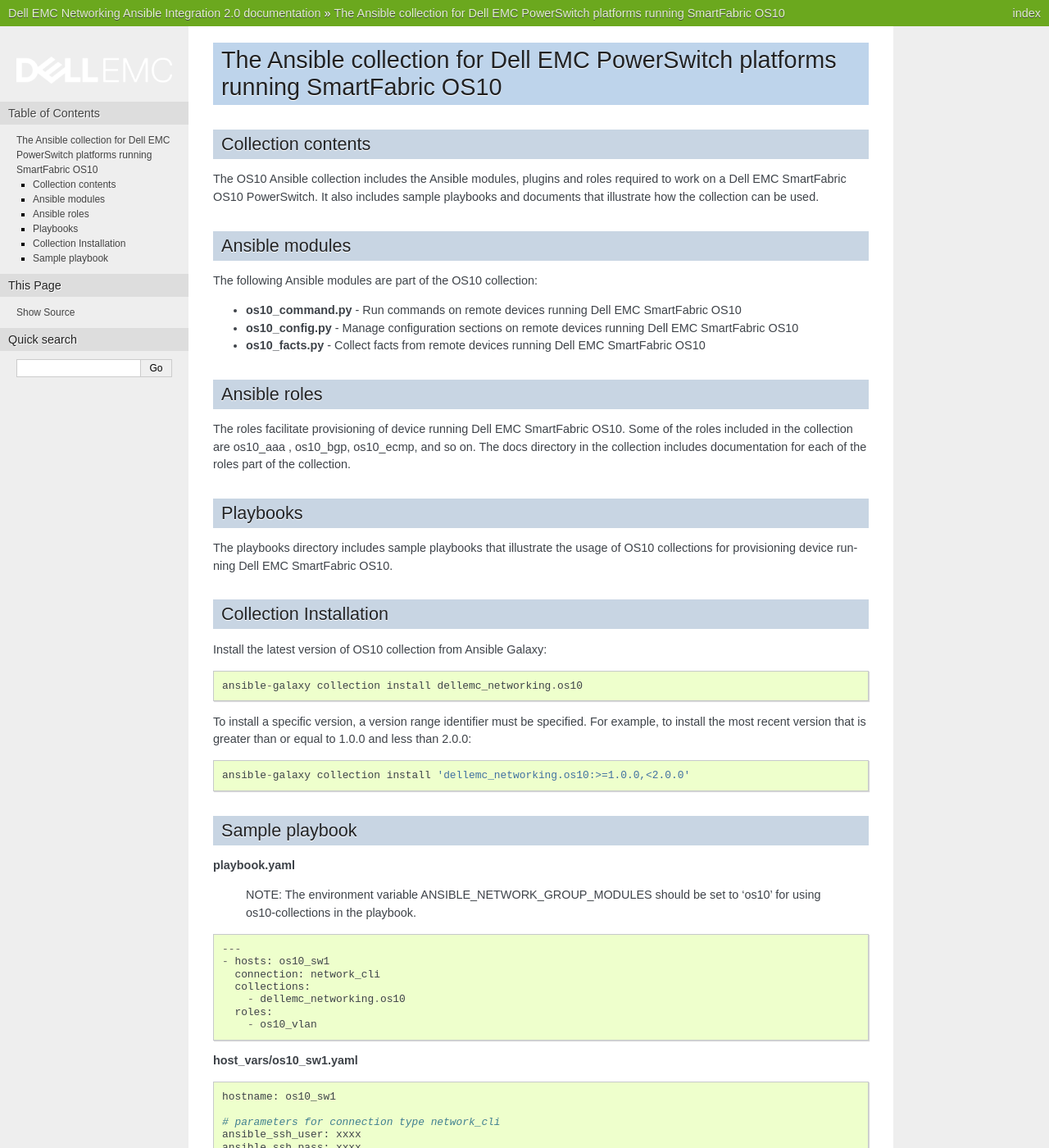
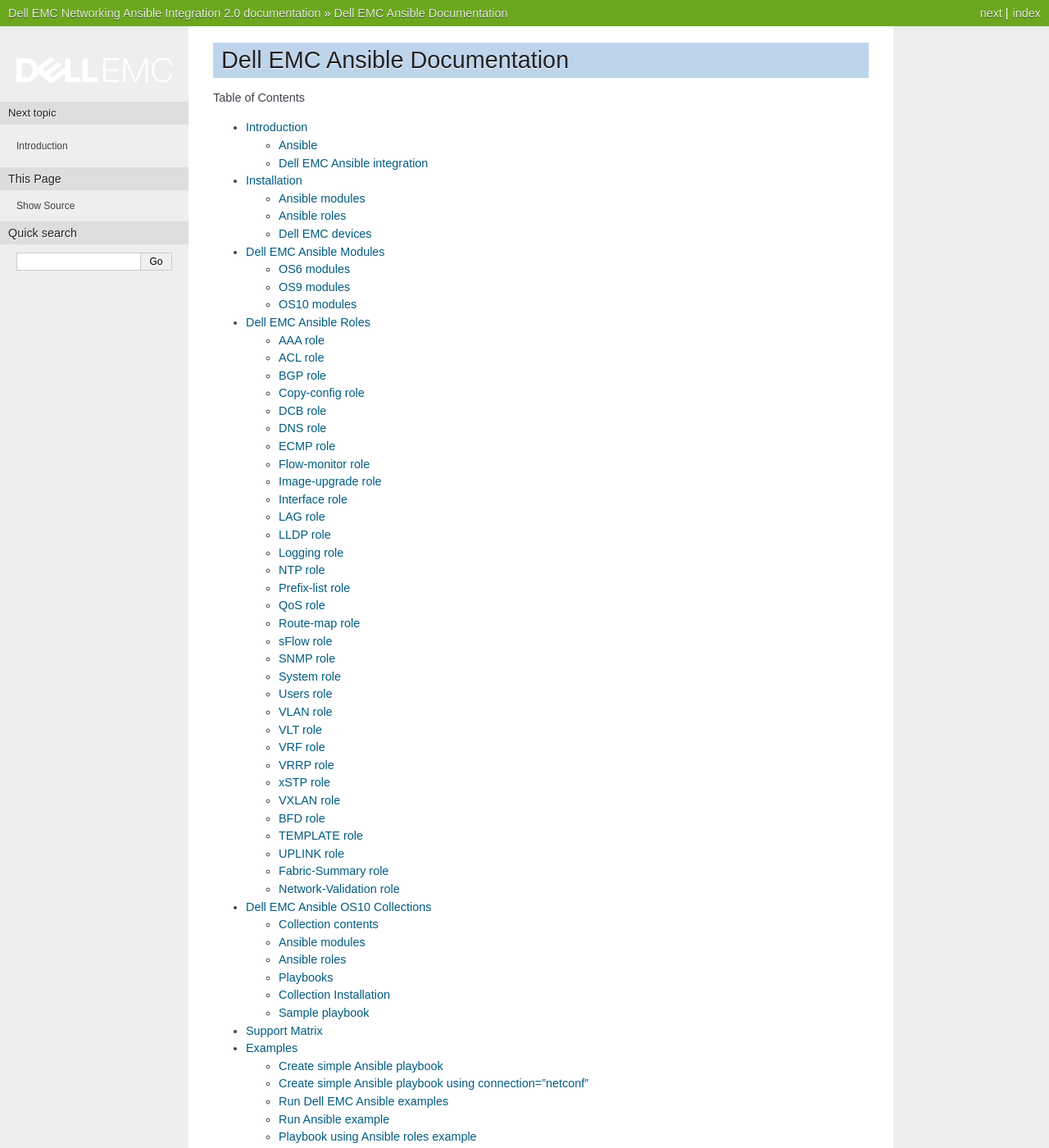
Before and after one commit to Dell-Networking/ansible-dellos-docs, a Sphinx documentation site: the page built from source/index.rst, in a window 1280 px wide and 1400 px high. Shown: the whole window at 82% size. Built offline with Sphinx 7.4.7, drawn with Linux system fonts in a browser that asks for light colours; some of the changed text lies outside the part shown.

Commit message:
Adding os10_collections.rst file

```diff
--- a/source/index.rst
+++ b/source/index.rst
@@ -1,73 +1,29 @@
+.. Dell EMC Networking Ansible Integration documentation master file, created by
+   sphinx-quickstart on Fri Nov 11 14:58:08 2016.
+   You can adapt this file completely to your liking, but it should at least
+   contain the root `toctree` directive.
 
-**********************************************************************************
-The Ansible collection for Dell EMC PowerSwitch platforms running SmartFabric OS10
-**********************************************************************************
-Collection contents
-*******************
-The OS10 Ansible collection includes the Ansible modules, plugins and roles required to work on a Dell EMC SmartFabric OS10 PowerSwitch. It also includes sample playbooks and documents that illustrate how the collection can be used.
+Dell EMC Ansible Documentation
+=========================================
 
-Ansible modules
-***************
-The following Ansible modules are part of the OS10 collection:
+.. toctree::
+   :maxdepth: 2
+   :caption: Table of Contents
+   :name: mastertoc
 
-- **os10_command.py** - Run commands on remote devices running Dell EMC SmartFabric OS10
-
-- **os10_config.py** - Manage configuration sections on remote devices running Dell EMC SmartFabric OS10
-
-- **os10_facts.py** - Collect facts from remote devices running Dell EMC SmartFabric OS10
-
-Ansible roles
-*************
-The roles facilitate provisioning of device running Dell EMC SmartFabric OS10. Some of the roles included in the collection are os10_aaa , os10_bgp, os10_ecmp, and so on. The docs directory in the collection includes documentation for each of the roles part of the collection.
-
-Playbooks
-*********
-The playbooks directory includes sample playbooks that illustrate the usage of OS10 collections for provisioning device running Dell EMC SmartFabric OS10.
-
-Collection Installation
-***********************
-Install the latest version of OS10 collection from Ansible Galaxy:
-
-::
-
-    ansible-galaxy collection install dellemc_networking.os10
-
-To install a specific version, a version range identifier must be specified. For example, to install the most recent version that is greater than or equal to 1.0.0 and less than 2.0.0:
-
-::
-
-    ansible-galaxy collection install 'dellemc_networking.os10:>=1.0.0,<2.0.0'
-
-Sample playbook
-***************
-**playbook.yaml**
-
-    NOTE: The environment variable ANSIBLE_NETWORK_GROUP_MODULES should be set to 'os10' for using os10-collections in the playbook.
-
-::
-
-    ---
-    - hosts: os10_sw1
-      connection: network_cli
-      collections:
-        - dellemc_networking.os10
-      roles:
-        - os10_vlan
-
-**host_vars/os10_sw1.yaml**
-
-::
-
-    hostname: os10_sw1
-
-    # parameters for connection type network_cli
-    ansible_ssh_user: xxxx
-    ansible_ssh_pass: xxxx
-    ansible_network_os: dellemc_networking.os10.os10
-
-**inventory.yaml**
-
-::
-
-    [os10]
-    os10_sw1 ansible_host=100.104.28.119
+   Introduction <intro>
+   Installation <install>
+   Dell EMC Ansible Modules <modules>
+   Dell EMC Ansible Roles <roles>
+   Dell EMC Ansible OS10 Collections <os10_collections>
+   Support Matrix <support_matrix>
+   Examples <examples>
+   CLOS Fabric Example <clos_fabric_example>
+   Hot Swap Example <hot_swap_example>
+   Image Upgrade Example <image_upgrade_example>
+   ZTD Example <ztd_example>
+   SmartFabric Services Example <smart_fabric_services_example>
+   FAQ <faq>
+   Release Notes <releasenotes>
+   Support <support>
+   License <license>
--- /dev/null
+++ b/source/os10_collections.rst
@@ -0,0 +1,73 @@
+
+**********************************************************************************
+The Ansible collection for Dell EMC PowerSwitch platforms running SmartFabric OS10
+**********************************************************************************
+Collection contents
+*******************
+The OS10 Ansible collection includes the Ansible modules, plugins and roles required to work on a Dell EMC SmartFabric OS10 PowerSwitch. It also includes sample playbooks and documents that illustrate how the collection can be used.
+
+Ansible modules
+***************
+The following Ansible modules are part of the OS10 collection:
+
+- **os10_command.py** - Run commands on remote devices running Dell EMC SmartFabric OS10
+
+- **os10_config.py** - Manage configuration sections on remote devices running Dell EMC SmartFabric OS10
+
+- **os10_facts.py** - Collect facts from remote devices running Dell EMC SmartFabric OS10
+
+Ansible roles
+*************
+The roles facilitate provisioning of device running Dell EMC SmartFabric OS10. Some of the roles included in the collection are os10_aaa , os10_bgp, os10_ecmp, and so on. The docs directory in the collection includes documentation for each of the roles part of the collection.
+
+Playbooks
+*********
+The playbooks directory includes sample playbooks that illustrate the usage of OS10 collections for provisioning device running Dell EMC SmartFabric OS10.
+
+Collection Installation
+***********************
+Install the latest version of OS10 collection from Ansible Galaxy:
+
+::
+
+    ansible-galaxy collection install dellemc_networking.os10
+
+To install a specific version, a version range identifier must be specified. For example, to install the most recent version that is greater than or equal to 1.0.0 and less than 2.0.0:
+
+::
+
+    ansible-galaxy collection install 'dellemc_networking.os10:>=1.0.0,<2.0.0'
+
+Sample playbook
+***************
+**playbook.yaml**
+
+    NOTE: The environment variable ANSIBLE_NETWORK_GROUP_MODULES should be set to 'os10' for using os10-collections in the playbook.
+
+::
+
+    ---
+    - hosts: os10_sw1
+      connection: network_cli
+      collections:
+        - dellemc_networking.os10
+      roles:
+        - os10_vlan
+
+**host_vars/os10_sw1.yaml**
+
+::
+
+    hostname: os10_sw1
+
+    # parameters for connection type network_cli
+    ansible_ssh_user: xxxx
+    ansible_ssh_pass: xxxx
+    ansible_network_os: dellemc_networking.os10.os10
+
+**inventory.yaml**
+
+::
+
+    [os10]
+    os10_sw1 ansible_host=100.104.28.119
```
